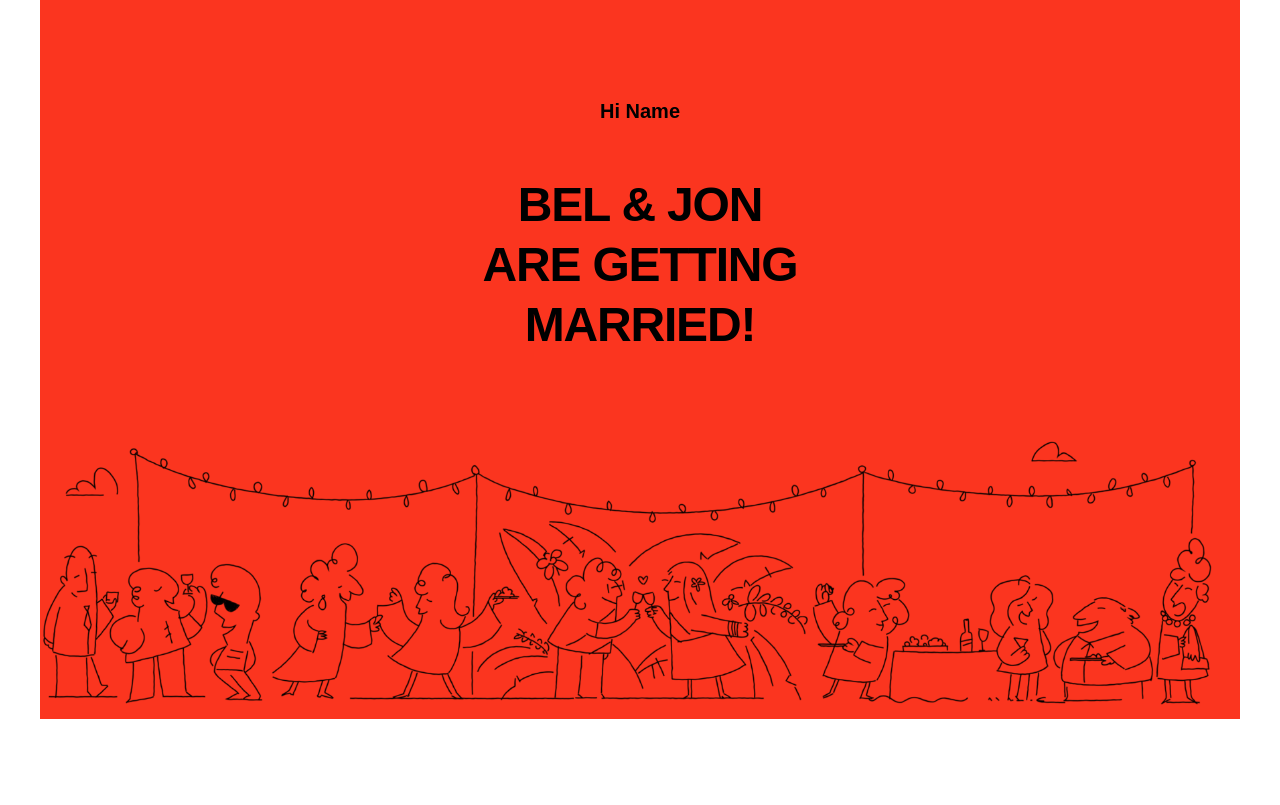
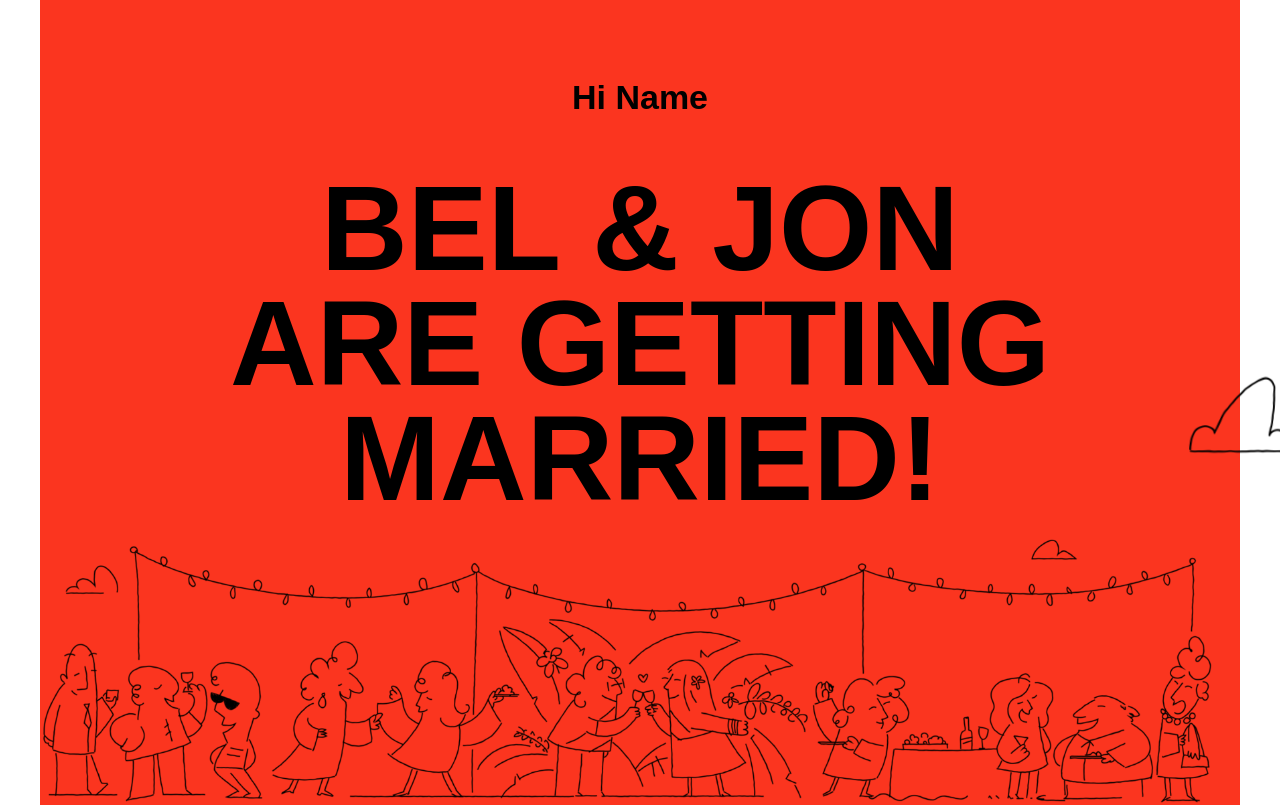
Before and after one commit to jonlow/gilow-wedding, a Next.js app: page / in a window 1280 px wide. Shown: the top 805 px of the page. Built offline with nearby package versions, Linux system fonts and the light colour scheme; a web font is replaced by a local one.

Commit message:
prog on top red component and added tailwind prettier

```diff
--- a/app/globals.css
+++ b/app/globals.css
@@ -19,3 +19,24 @@ body {
   color: var(--foreground);
   font-family: var(--font-sans);
 }
+
+@layer base {
+  h1,
+  h2,
+  h3,
+  h4,
+  h5,
+  h6 {
+    line-height: 96%;
+  }
+
+  p {
+    font-size: 20px;
+  }
+
+  @media (min-width: 768px) {
+    p {
+      font-size: 34px;
+    }
+  }
+}
--- a/app/page.tsx
+++ b/app/page.tsx
@@ -2,37 +2,43 @@ import Image from "next/image";
 
 export default function Home() {
   return (
-    <div className="min-h-screen bg-white overflow-x-hidden">
+    <div className="min-h-screen overflow-x-hidden bg-white">
       {/* Hero section with red background column */}
       <div className="relative">
         {/* Red column background - centered, max 1200px, extends down behind the image overlap */}
-        <div className="absolute inset-x-0 top-0 bottom-0 flex justify-center pointer-events-none">
-          <div className="w-full max-w-[1200px] bg-red" />
+        <div className="pointer-events-none absolute inset-x-0 top-0 bottom-0 flex justify-center">
+          <div className="bg-red w-full max-w-[1200px]" />
         </div>
 
         {/* Content container */}
         <div className="relative">
           {/* Text content - constrained to red column */}
-          <div className="mx-auto max-w-[1200px] px-8 pt-12 text-center">
-            <p className="text-lg font-bold text-black">Hi Name</p>
-            <h1 className="heading-1 mt-6 text-black uppercase leading-tight">
+          <div className="relative mx-auto max-w-[1200px] px-2 pt-9 text-center md:px-6">
+            <p className="font-bold text-black">Hi Name</p>
+            <h1 className="heading-1 mt-6 text-black uppercase">
               Bel &amp; Jon
               <br />
               are getting
               <br />
               married!
             </h1>
+            <Image
+              src="/APNG/cloud1.png"
+              alt="Cloud"
+              width={147}
+              height={103}
+              priority
+              className="absolute -right-6 bottom-[-5%] h-auto w-[99px] xl:-right-10 xl:bottom-[10%] xl:w-[147px]"
+            />
           </div>
 
-          {/* Full-bleed image - breaks out to full viewport width, max 1920px centered */}
-          {/* Scales down with viewport, but stops shrinking at ~300px height (min-w-[1286px]) */}
-          <div className="relative left-1/2 right-1/2 -mx-[50vw] mt-8 w-screen flex justify-center overflow-hidden">
+          <div className="relative right-1/2 left-1/2 -mx-[50vw] flex w-screen justify-center overflow-hidden">
             <Image
               src="/APNG/people.png"
               alt="Wedding celebration illustration"
               width={1920}
               height={448}
-              className="w-full min-w-[1286px] max-w-[1920px] object-contain"
+              className="w-full max-w-[1920px] min-w-[1286px] object-contain"
               priority
             />
           </div>
--- a/app/tailwind-components.css
+++ b/app/tailwind-components.css
@@ -1,17 +1,24 @@
 @layer components {
   .heading-1 {
-    @apply text-huge font-heading tracking-tight font-extrabold;
+    @apply font-heading font-extrabold;
+    font-size: 60px;
+  }
+
+  @media (min-width: 768px) {
+    .heading-1 {
+      font-size: 120px;
+    }
   }
 
   .heading-2 {
-    @apply text-3xl font-heading tracking-tight;
+    @apply font-heading text-3xl tracking-tight;
   }
 
   .heading-3 {
-    @apply text-2xl font-heading tracking-tight;
+    @apply font-heading text-2xl tracking-tight;
   }
 
   .heading-4 {
-    @apply text-xl font-heading;
+    @apply font-heading text-xl;
   }
 }
--- a/package.json
+++ b/package.json
@@ -20,6 +20,8 @@
     "@types/react-dom": "^19",
     "eslint": "^9",
     "eslint-config-next": "16.1.4",
+    "prettier": "^3.8.1",
+    "prettier-plugin-tailwindcss": "^0.7.2",
     "tailwindcss": "^4",
     "typescript": "^5"
   }
```
Also changed, not shown: 2 other files (tests, documents, lock files or other folders).
